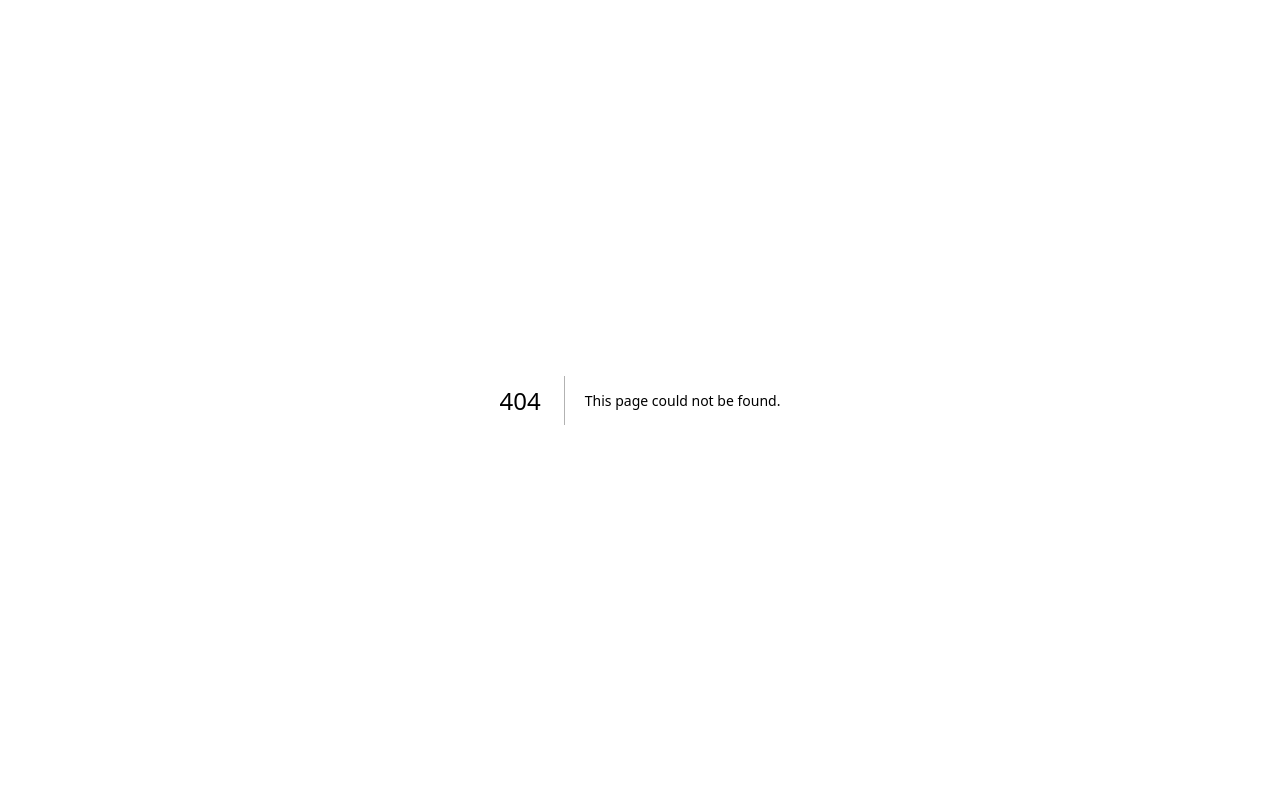
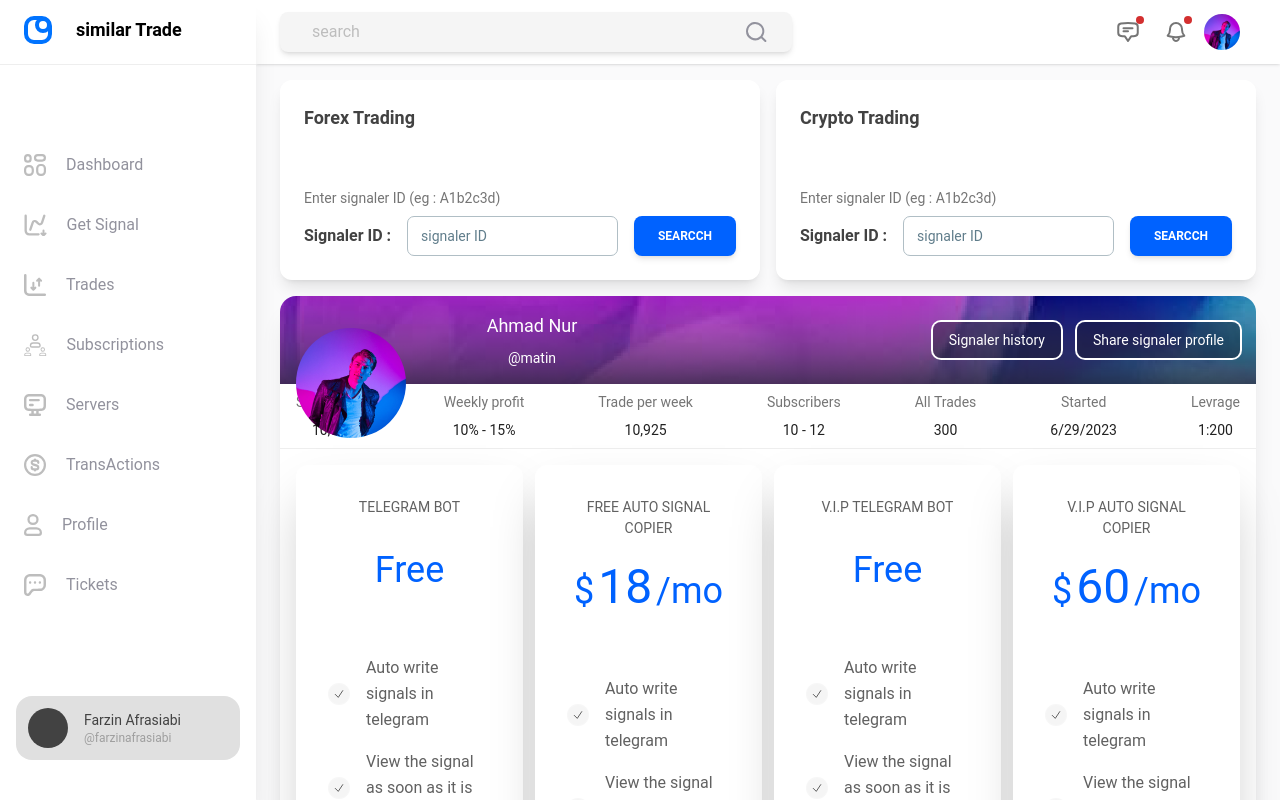
Before and after one commit to FarzinAfrasiabi/similar-trade, a Next.js app: page /getsignal/1 in a window 1280 px wide. Before the commit this address had no page. Built offline with nearby package versions, Linux system fonts and the light colour scheme.

Commit message:
add getsignaler by id page and add card and history component

```diff
--- /dev/null
+++ b/src/components/history/historyProfile.js
@@ -0,0 +1,10 @@
+const HistoryProfile = ({ title, desc }) => {
+  return (
+    <div className="flex flex-col items-center gap-y-2 text-gray-600 text-sm">
+      <span>{title}</span>
+      <span className="text-gray-900">{desc}</span>
+    </div>
+  );
+};
+
+export default HistoryProfile;
--- /dev/null
+++ b/src/components/plans/signalerPlans.js
@@ -0,0 +1,72 @@
+import {
+  Card,
+  CardHeader,
+  CardBody,
+  CardFooter,
+  Typography,
+  Button,
+} from "@material-tailwind/react";
+import { CheckIcon } from "@heroicons/react/24/outline";
+
+export default function SignalerPlans({ title, price, desc }) {
+  return (
+    <Card color="white" variant="filled" className="w-full  p-8 shadow-2xl">
+      <CardHeader
+        floated={false}
+        shadow={false}
+        color="transparent"
+        className="m-0 mb-8 rounded-none border-b border-white/10 pb-8 text-center"
+      >
+        <Typography variant="small" className="font-normal uppercase">
+          {title}
+        </Typography>
+        <Typography
+          variant="h1"
+          className="mt-6 flex justify-center gap-1 text-5xl font-normal text-[#0062FF]"
+        >
+          {price !== 0 ? (
+            <>
+              <span className="mt-2 text-4xl">$</span>
+              {price}
+              <span className="self-end text-4xl">/mo</span>
+            </>
+          ) : (
+            <>
+              <span className="mt-2 text-4xl">Free</span>
+            </>
+          )}
+        </Typography>
+      </CardHeader>
+      <CardBody className="p-0">
+        <ul className="flex flex-col gap-4">
+          {desc.map((desc) => (
+            <li key={desc.value} className="flex items-center gap-4">
+              <span className="rounded-full border border-white/20 bg-gray-100 p-1">
+                <CheckIcon strokeWidth={2} className="h-3 w-3" />
+              </span>
+              <Typography className="font-normal">{desc.value}</Typography>
+            </li>
+          ))}
+        </ul>
+      </CardBody>
+      <CardFooter className="mt-12 p-0">
+        <Button
+          size="lg"
+          className="text-white bg-[#0062ff] hover:scale-[1.02] focus:scale-[1.02] active:scale-100"
+          ripple={false}
+          fullWidth={true}
+        >
+          Buy Now
+        </Button>
+      </CardFooter>
+    </Card>
+  );
+}
+/**
+ * <li className="flex items-center gap-4">
+            <span className="rounded-full border border-white/20 bg-white/20 p-1">
+              <CheckIcon strokeWidth={2} className="h-3 w-3" />
+            </span>
+            <Typography className="font-normal">5 team members</Typography>
+          </li>
+ */
--- a/src/components/search/searchTrader.js
+++ b/src/components/search/searchTrader.js
@@ -1,22 +1,38 @@
 import { Button, Input } from "@material-tailwind/react";
+import { useRouter } from "next/router";
+import { useState } from "react";
 
 const SearchTrading = ({ title, onSubmit }) => {
+  const [value, setValue] = useState("");
+  const router = useRouter();
+  const changeHandler = (e) => {
+    setValue(e.target.value);
+  };
+  const submitHandler = (e) => {
+    console.log("clicked")
+    e.preventDefault();
+    router.push(`/getsignal/${value}`);
+  };
   return (
-    <div className="col-span-12 md:col-span-6 bg-white shadow-lg rounded-xl flex flex-col justify-between p-6 min-h-[200px] h-full">
+    <div className="col-span-12 lg:col-span-6 bg-white shadow-lg rounded-xl flex flex-col justify-between p-6 min-h-[200px] h-full">
       {/* header */}
       <div className="text-lg text-gray-800 capitalize font-bold">{title}</div>
       <div className="flex flex-col gap-y-2">
         <span className="text-gray-600 text-sm">
           Enter signaler ID (eg : A1b2c3d)
         </span>
-        <form>
+        <form onSubmit={submitHandler}>
           <div className="flex flex-col md:flex-row items-center gap-x-4">
             <span className="text-gray-800 font-semibold ">Signaler ID : </span>
             <div className="flex-1">
-              <Input label="signaler ID" />
+              <Input
+                value={value}
+                onChange={changeHandler}
+                label="signaler ID"
+              />
             </div>
             <div>
-              <Button className="bg-[#0062FF]">searcch</Button>
+              <Button type="submit" className="bg-[#0062FF]">searcch</Button>
             </div>
             {/* <Input label="Signaler ID" /> */}
           </div>
--- /dev/null
+++ b/src/pages/getsignal/[getSignalById]/index.js
@@ -0,0 +1,124 @@
+import SearchTrading from "@/components/search/searchTrader";
+import Layout from "@/container/layout";
+import { useRouter } from "next/router";
+import { Avatar } from "@material-tailwind/react";
+import HistoryProfile from "@/components/history/historyProfile";
+import SignalerPlans from "@/components/plans/signalerPlans";
+const history = [
+  { title: "Subscribers", desc: "10,925" },
+  { title: "Weekly profit", desc: "10% - 15%" },
+  { title: "Trade per week", desc: "10,925" },
+  { title: "Subscribers", desc: "10 - 12" },
+  { title: "All Trades", desc: "300" },
+  { title: "Started", desc: new Date().toLocaleDateString() },
+  { title: "Levrage", desc: "1:200" },
+];
+
+const plans = [
+  {
+    title: "Telegram bot",
+    desc: [
+      { value: "Auto write signals in telegram" },
+      { value: "View the signal as soon as it is sent" },
+      { value: "View the signal as soon as it is sent" },
+      { value: "View the signal as soon as it is sent" },
+    ],
+    price: 0,
+  },
+  {
+    title: "Free Auto Signal copier",
+    desc: [
+      { value: "Auto write signals in telegram" },
+      { value: "View the signal as soon as it is sent" },
+      { value: "View the signal as soon as it is sent" },
+      { value: "View the signal as soon as it is sent" },
+    ],
+    price: 18,
+  },
+  {
+    title: "V.I.P Telegram Bot",
+    desc: [
+      { value: "Auto write signals in telegram" },
+      { value: "View the signal as soon as it is sent" },
+      { value: "View the signal as soon as it is sent" },
+      { value: "View the signal as soon as it is sent" },
+    ],
+    price: 0,
+  },
+  {
+    title: "V.I.P Auto Signal copier",
+    desc: [
+      { value: "Auto write signals in telegram" },
+      { value: "View the signal as soon as it is sent" },
+      { value: "View the signal as soon as it is sent" },
+      { value: "View the signal as soon as it is sent" },
+    ],
+    price: 60,
+  },
+];
+const GetSignalById = () => {
+  return (
+    <Layout>
+      <div className="grid grid-cols-12 gap-4">
+        <SearchTrading title={"forex trading"} />
+        <SearchTrading title={"Crypto trading"} />
+        {/* profile */}
+        <div className="col-span-12 bg-white shadow-xl rounded-2xl">
+          {/* profile header */}
+          <div className="w-full px-4 py-4 bg-cover bg-no-repeat bg-center bg-hero-pattern rounded-t-2xl flex items-center justify-evenly relative">
+            {/* avatar */}
+            <div className="absolute left-4 top-8">
+              <Avatar src="/images/avatar/face-2.jpg" size="xxl" />
+            </div>
+            {/* user and Id */}
+            <div className="flex flex-col flex-1 items-center justify-center gap-y-2 text-sm">
+              <span className="text-white text-lg capitalize">ahmad nur </span>
+              <span className="text-white ">@matin</span>
+            </div>
+            {/* btn group */}
+            <div className="flex items-center gap-x-4 flex-1 justify-end ">
+              <button className=" px-4 py-2 text-sm bg-[#171725] bg-opacity-40 text-white ring-2 ring-white  rounded-lg">
+                Signaler history
+              </button>
+              <button className="px-4 py-2 text-sm bg-[#171725] bg-opacity-40 text-white ring-2 ring-white  rounded-lg">
+                Share signaler profile
+              </button>
+            </div>
+          </div>
+          {/* history data */}
+          <div className="max-w-screen-xl container mx-auto p-2 px-4  ">
+            <div className="w-full flex items-center justify-between">
+              {history.map((history) => (
+                <HistoryProfile key={history.title} {...history} />
+              ))}
+            </div>
+          </div>
+          <hr />
+          <div className="mx-auto grid grid-cols-12 pt-4 mb-4 gap-3 px-4">
+            {/* plans */}
+            {plans.map((plan) => (
+              <div
+                key={plan.title}
+                className="col-span-12 md:col-span-6 lg:col-span-3"
+              >
+                <SignalerPlans {...plan} />
+              </div>
+            ))}
+          </div>
+        </div>
+      </div>
+    </Layout>
+  );
+};
+
+export default GetSignalById;
+
+export async function getServerSideProps(ctx) {
+  const { query } = ctx;
+  console.log(query);
+  return {
+    props: {
+      signalProfile: "",
+    },
+  };
+}
--- a/src/pages/getsignal/index.js
+++ b/src/pages/getsignal/index.js
@@ -1,7 +1,7 @@
 import Buttons from "@/components/Forms/button";
 import SearchTrading from "@/components/search/searchTrader";
 import Layout from "@/container/layout";
-import { Input, Button } from "@material-tailwind/react";
+
 const GetsignalPage = () => {
   return (
     <Layout>
--- a/tailwind.config.js
+++ b/tailwind.config.js
@@ -11,6 +11,9 @@ module.exports = withMT({
         xl: "1280px",
         "2xl": "1536px",
       },
+      backgroundImage: {
+        'hero-pattern': "url('/images/header/Group 3094.png')",
+      }
     },
   },
   plugins: [],
```
Also changed, not shown: public/images/header/Group 3094.png (added).
